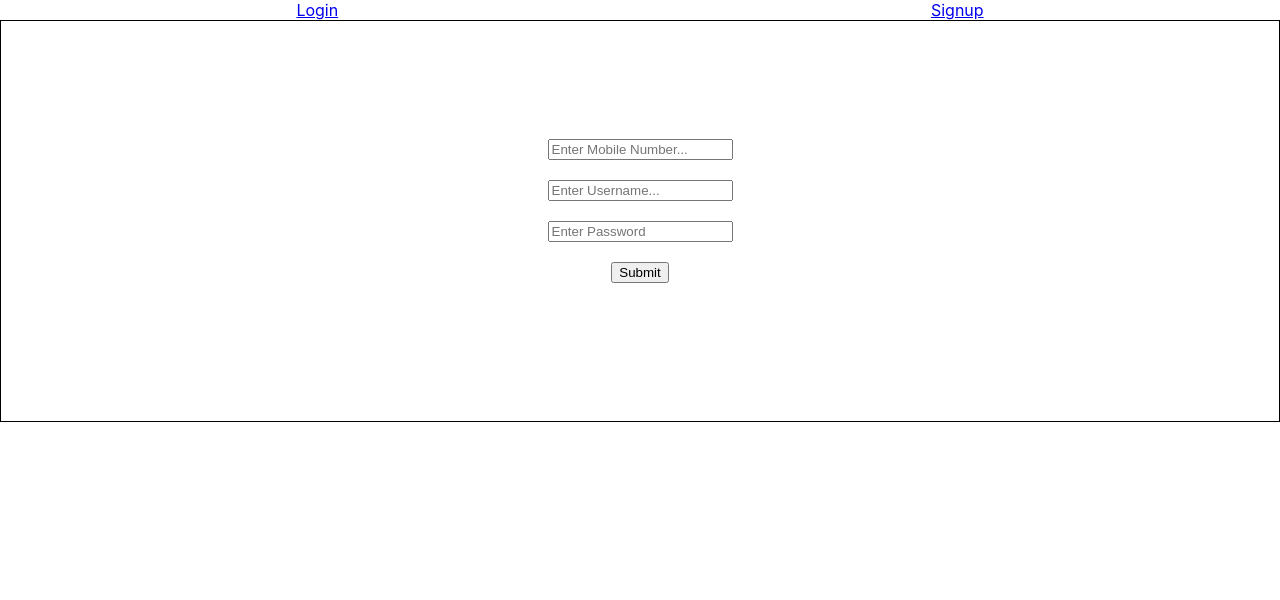
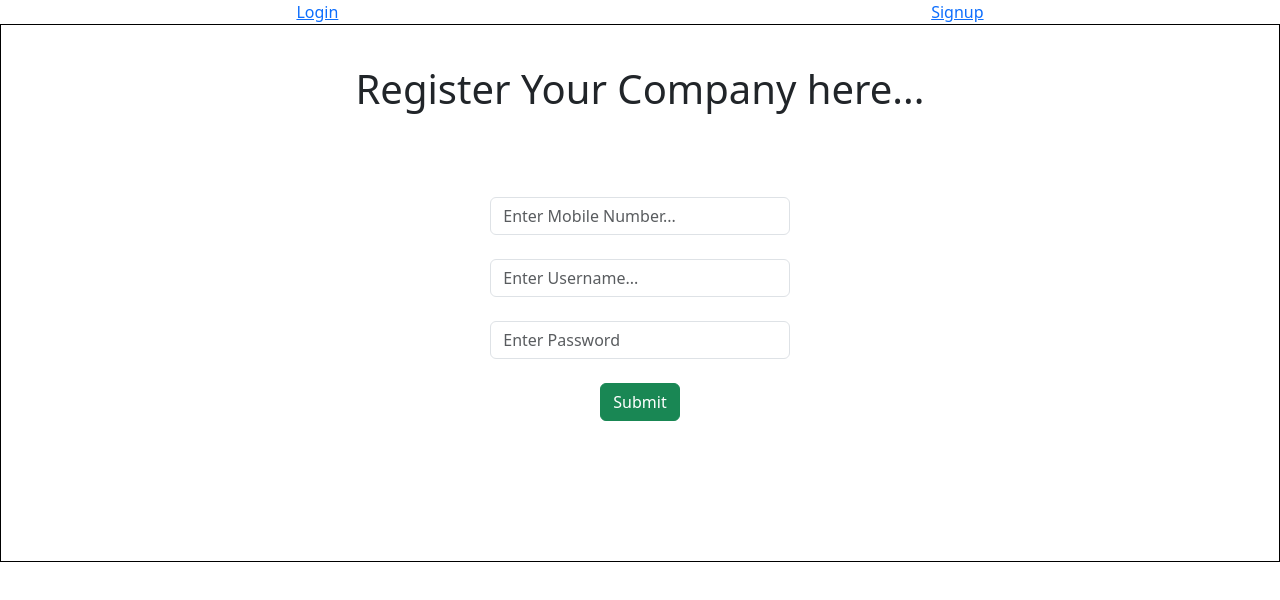
Before and after one commit to mani-2002/crm_f, a React (Create React App) app: page /signup in a window 1280 px wide. Shown: the top 600 px of the page. Built offline with nearby package versions, Linux system fonts and the light colour scheme.

Commit message:
'added_bootstrap'

```diff
--- a/package.json
+++ b/package.json
@@ -7,6 +7,7 @@
     "@testing-library/react": "^13.4.0",
     "@testing-library/user-event": "^13.5.0",
     "axios": "^1.7.2",
+    "bootstrap": "^5.3.3",
     "jwt-decode": "^4.0.0",
     "react": "^18.3.1",
     "react-dom": "^18.3.1",
--- a/src/App.js
+++ b/src/App.js
@@ -10,6 +10,7 @@ import Login from "./components/Login";
 import Signup from "./components/Signup";
 import AdminDashboard from "./pages/AdminDashboard";
 import UserDashboard from "./pages/UserDashboard";
+import "bootstrap/dist/css/bootstrap.css";
 
 const App = () => {
   const PrivateRoute = ({ element }) => {
--- a/src/components/Login.js
+++ b/src/components/Login.js
@@ -43,7 +43,11 @@ const Login = () => {
   }, []);
 
   return (
-    <div style={{ border: "1px solid black" }}>
+    <div style={{ border: "1px solid black", padding: "5vh" }}>
+      <div style={{ textAlign: "center" }}>
+        <h1>Login to Your Portal...</h1>
+      </div>
+      <div>
         <form
           style={{
             display: "flex",
@@ -61,6 +65,7 @@ const Login = () => {
             onChange={(e) => {
               setUserName(e.target.value);
             }}
+            className="form-control w-25"
           />
           <br />
           <input
@@ -70,12 +75,14 @@ const Login = () => {
             onChange={(e) => {
               setPassword(e.target.value);
             }}
+            className="form-control w-25"
           />
           <br />
-        <input type="submit" />
+          <input type="submit" className="btn btn-primary" />
           <br />
-        {message && <p>{message}</p>}
+          {message && <p style={{ color: "red" }}>{message}</p>}
         </form>
+      </div>
     </div>
   );
 };
--- a/src/components/Signup.js
+++ b/src/components/Signup.js
@@ -26,7 +26,11 @@ const Signup = () => {
   };
 
   return (
-    <div style={{ border: "1px solid black" }}>
+    <div style={{ border: "1px solid black", padding: "5vh" }}>
+      <div style={{ textAlign: "center" }}>
+        <h1>Register Your Company here...</h1>
+      </div>
+      <div>
         <form
           style={{
             display: "flex",
@@ -44,6 +48,8 @@ const Signup = () => {
             onChange={(e) => {
               setMobileNumber(e.target.value);
             }}
+            maxLength="10"
+            className="form-control w-25"
           />
           <br />
           <input
@@ -53,6 +59,7 @@ const Signup = () => {
             onChange={(e) => {
               setUserName(e.target.value);
             }}
+            className="form-control w-25"
           />
           <br />
           <input
@@ -62,12 +69,14 @@ const Signup = () => {
             onChange={(e) => {
               setPassword(e.target.value);
             }}
+            className="form-control w-25"
           />
           <br />
-        <input type="submit" />
+          <input type="submit" className="btn btn-success" />
           <br />
           {message && <p style={{ color: "red" }}>{message}</p>}
         </form>
+      </div>
     </div>
   );
 };
--- a/src/pages/AdminDashboard.js
+++ b/src/pages/AdminDashboard.js
@@ -1,22 +1,3 @@
-// import React from "react";
-// import { Link } from "react-router-dom";
-
-// const AdminDashboard = () => {
-//   const handleLogout = () => {
-//     localStorage.removeItem("token");
-//   };
-//   return (
-//     <div>
-//       AdminDashboard
-//       <Link to="/">
-//         <button onClick={handleLogout}>Logout</button>
-//       </Link>
-//     </div>
-//   );
-// };
-
-// export default AdminDashboard;
-
 import React, { useEffect } from "react";
 import { useNavigate } from "react-router-dom";
 
@@ -38,7 +19,9 @@ const AdminDashboard = () => {
   return (
     <div>
       AdminDashboard
-      <button onClick={handleLogout}>Logout</button>
+      <button onClick={handleLogout} className="btn btn-danger">
+        Logout
+      </button>
     </div>
   );
 };
--- a/src/pages/UserDashboard.js
+++ b/src/pages/UserDashboard.js
@@ -1,21 +1,3 @@
-// import React from "react";
-// import { Link } from "react-router-dom";
-
-// const UserDashboard = () => {
-//   const handleLogout = () => {
-//     localStorage.removeItem("token");
-//   };
-//   return (
-//     <div>
-//       UserDashboard
-//       <Link to="/">
-//         <button onClick={handleLogout}>Logout</button>
-//       </Link>
-//     </div>
-//   );
-// };
-
-// export default UserDashboard;
 import React, { useEffect } from "react";
 import { useNavigate } from "react-router-dom";
 
@@ -37,7 +19,9 @@ const UserDashboard = () => {
   return (
     <div>
       UserDashboard
-      <button onClick={handleLogout}>Logout</button>
+      <button onClick={handleLogout} className="btn btn-danger">
+        Logout
+      </button>
     </div>
   );
 };
```
Also changed, not shown: 1 other file (tests, documents, lock files or other folders). Lines whose indentation alone changed are shown as unchanged.
